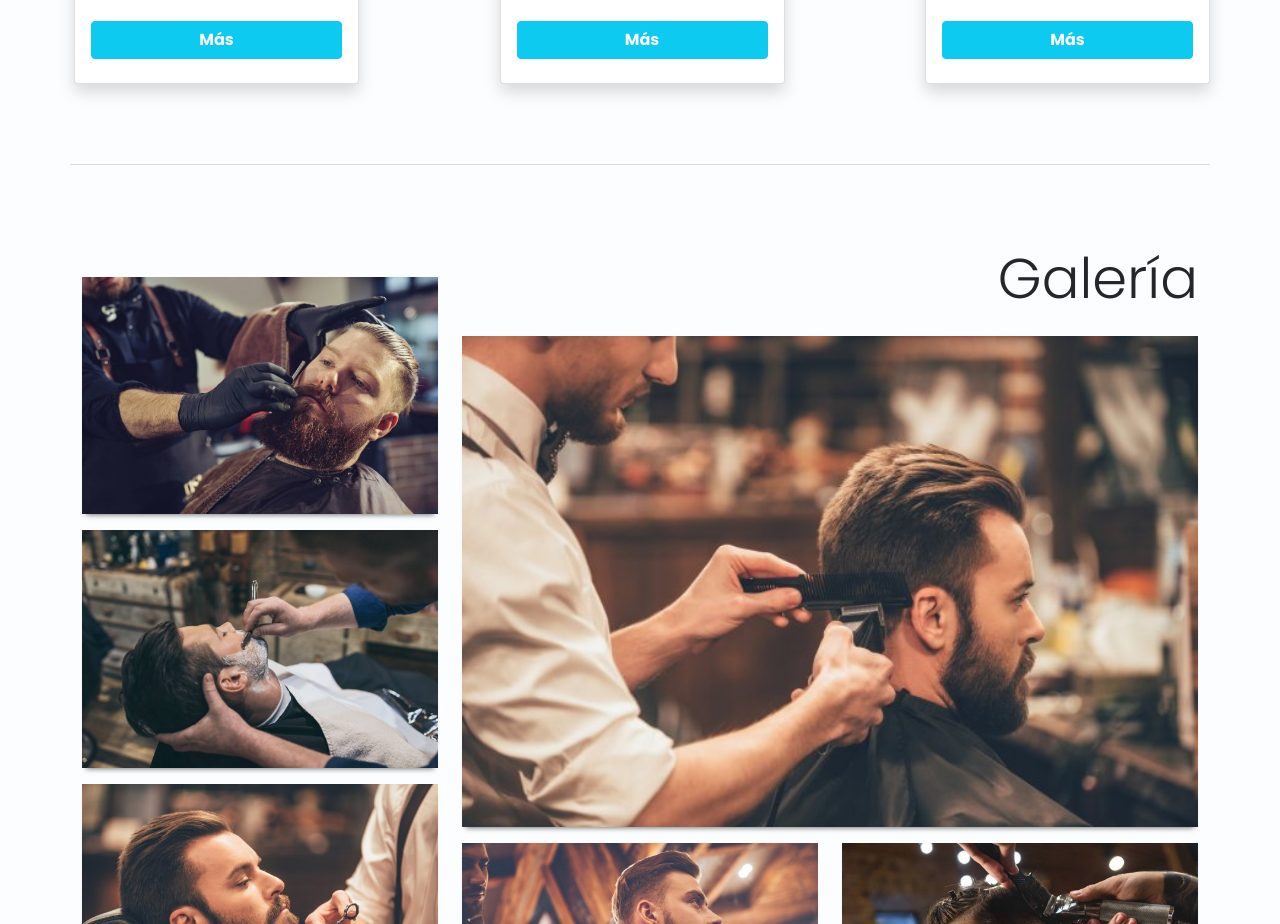
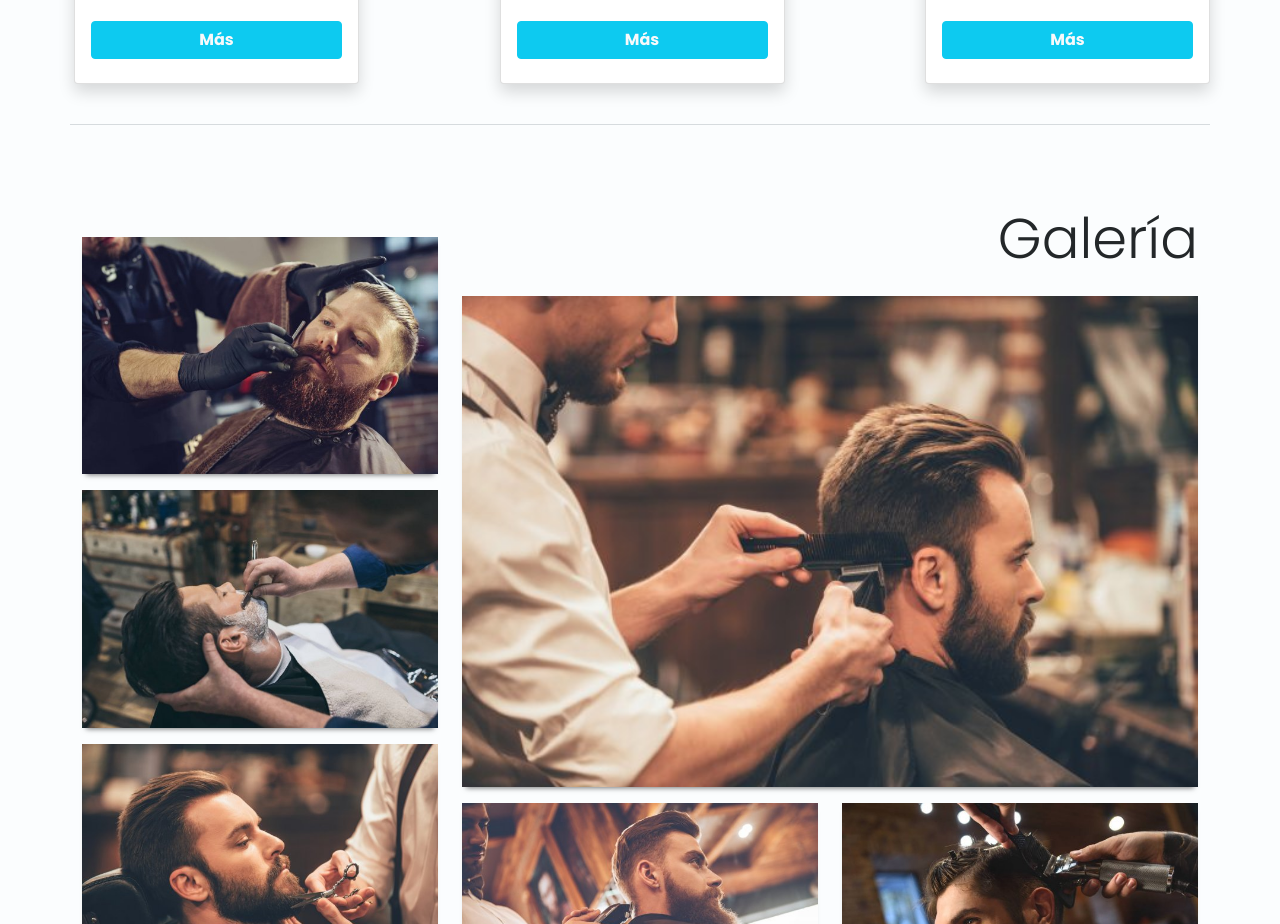
Before and after one commit to jodeperezlo/kalibarber, a plain HTML site: page index.html in a window 1280 px wide. Shown: the part 1046-1970 px from the top of the page. Drawn offline with nearby package versions, Linux system fonts and the light colour scheme.

Commit message:
MT hr para pasar a galería

```diff
--- a/index.html
+++ b/index.html
@@ -181,7 +181,7 @@
                     </div>
                 </div>
 
-                <hr class="mt-5">
+                <hr class="mt-2">
             </section>
 
             <!-- Galería -->
```
